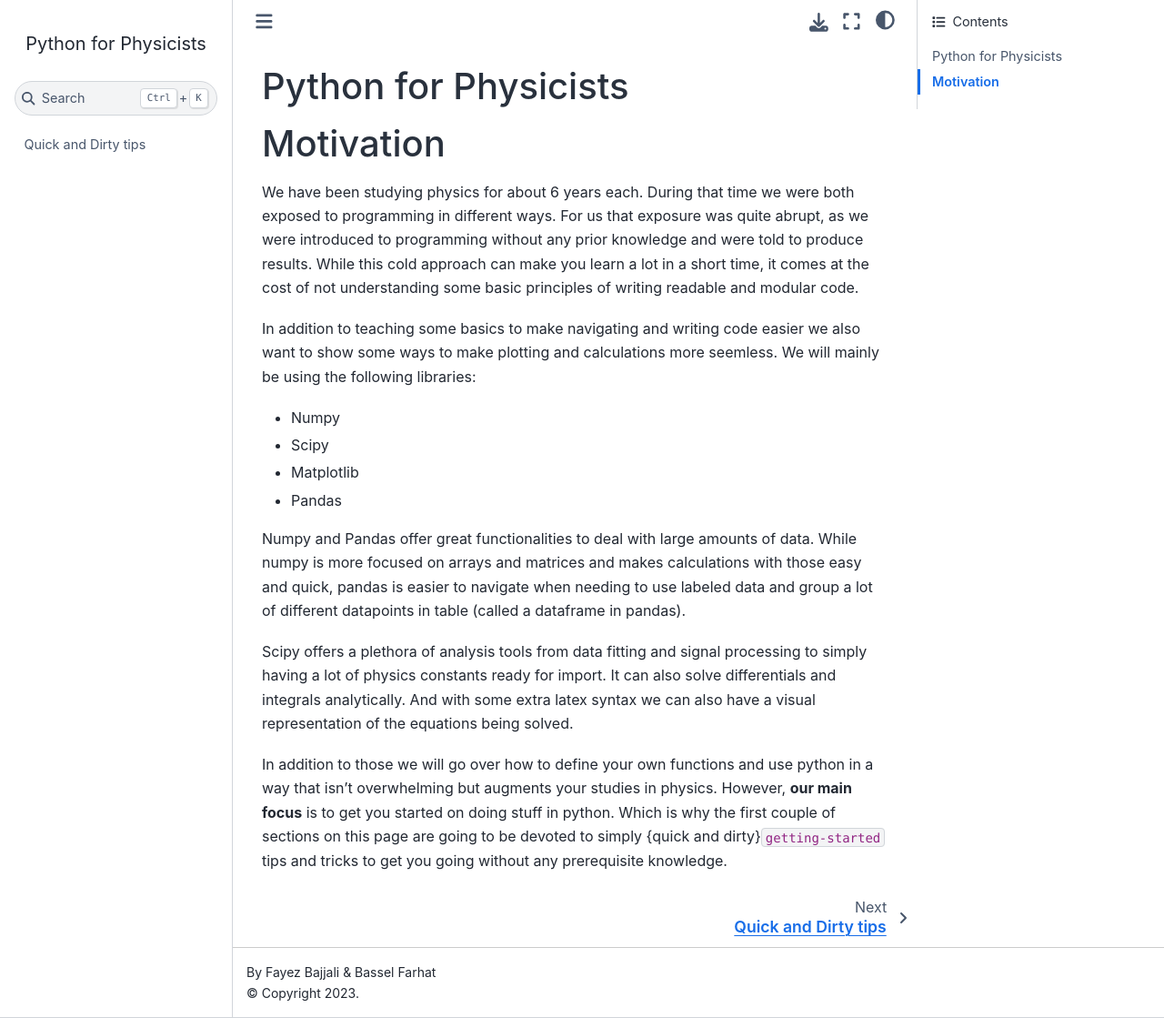
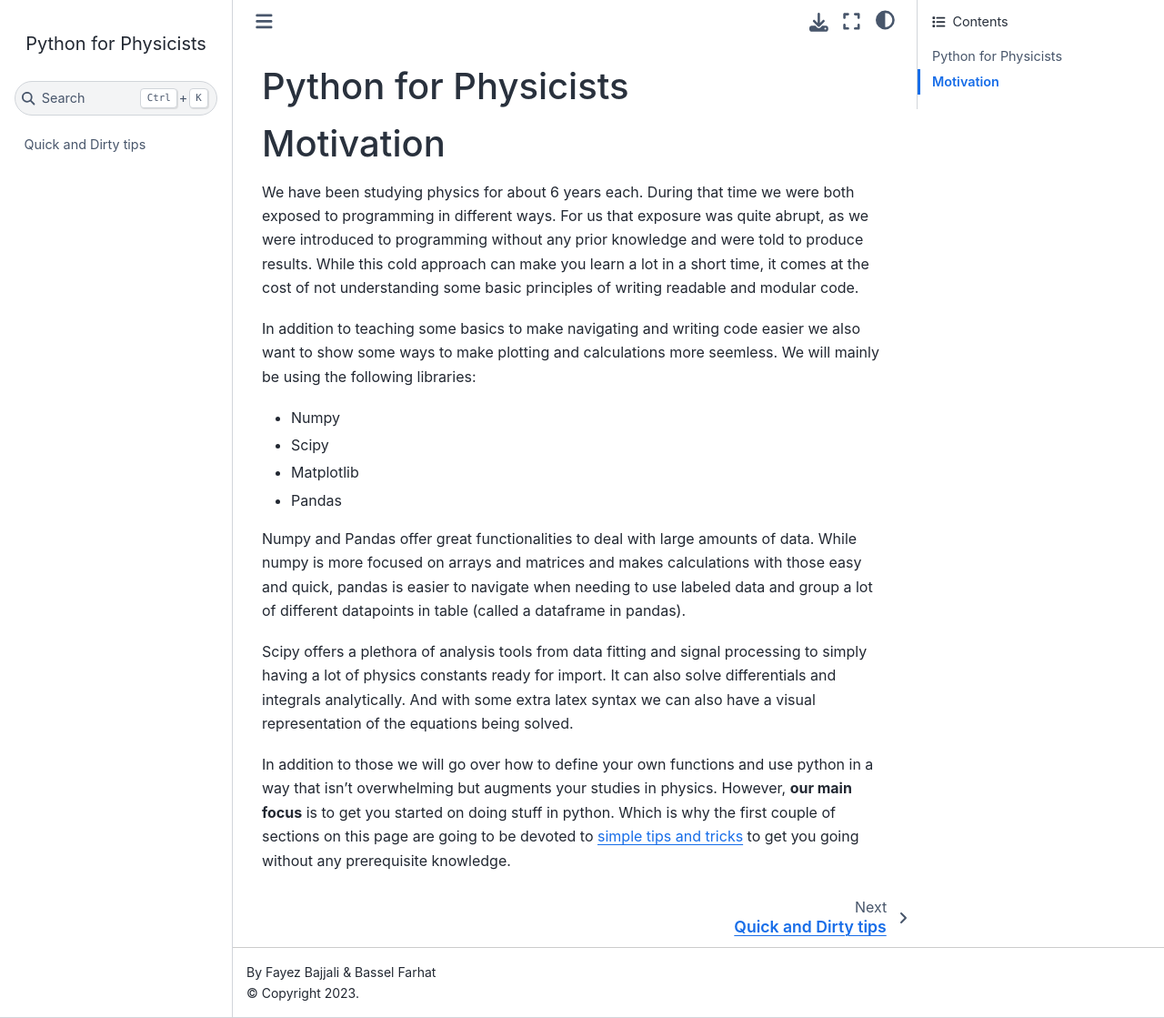
Before and after one commit to beetlejuice16/python-for-physicists, a Jupyter Book: the page built from docs/index.md, in a window 1280 px wide and 1119 px high. Shown: the whole window at 91% size. Built offline with Jupyter Book 1.0.4 settings and Sphinx 7.4.7 and the Sphinx Book theme 1.1.4, drawn with Linux system fonts in a browser that asks for light colours.

Commit message:
Fix reference warning by renaming linked text

```diff
--- a/docs/index.md
+++ b/docs/index.md
@@ -13,4 +13,4 @@ Numpy and Pandas offer great functionalities to deal with large amounts of data.
 
 Scipy offers a plethora of analysis tools from data fitting and signal processing to simply having a lot of physics constants ready for import. It can also solve differentials and integrals analytically. And with some extra latex syntax we can also have a visual representation of the equations being solved.
 
-In addition to those we will go over how to define your own functions and use python in a way that isn't overwhelming but augments your studies in physics. However, **our main focus** is to get you started on doing stuff in python. Which is why the first couple of sections on this page are going to be devoted to simply {quick and dirty}`getting-started` tips and tricks to get you going without any prerequisite knowledge.
+In addition to those we will go over how to define your own functions and use python in a way that isn't overwhelming but augments your studies in physics. However, **our main focus** is to get you started on doing stuff in python. Which is why the first couple of sections on this page are going to be devoted to [simple tips and tricks](getting_started.md) to get you going without any prerequisite knowledge.
```
